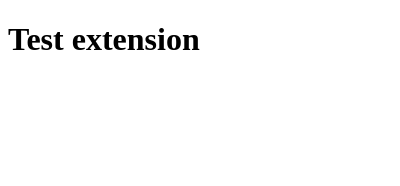
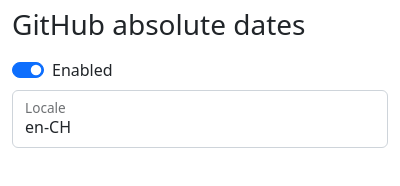
Before and after one commit to MaierN/chrome-extension-github-dates, a browser extension: page popup/popup.html in a window 400 px wide. Drawn offline with nearby package versions, Linux system fonts and the light colour scheme.

Commit message:
config popup

```diff
--- /dev/null
+++ b/popup/popup.css
@@ -0,0 +1,8 @@
+#content {
+  white-space: nowrap;
+  margin-bottom: 12px;
+}
+
+*:focus {
+  box-shadow: none !important;
+}
--- a/popup/popup.html
+++ b/popup/popup.html
@@ -3,9 +3,40 @@
   <html>
     <head>
       <meta charset="utf-8" />
+      <link
+        href="https://cdn.jsdelivr.net/npm/bootstrap@5.2.3/dist/css/bootstrap.min.css"
+        rel="stylesheet"
+        integrity="sha384-rbsA2VBKQhggwzxH7pPCaAqO46MgnOM80zW1RWuH61DGLwZJEdK2Kadq2F9CUG65"
+        crossorigin="anonymous"
+      />
+      <link href="popup.css" rel="stylesheet" type="text/css" />
     </head>
     <body>
-      <h1>Test extension</h1>
+      <div class="container-fluid" id="content">
+        <h1 class="mt-2 mb-3">GitHub absolute dates</h1>
+        <form id="configForm" style="display: none">
+          <div class="form-check form-switch mb-2">
+            <input
+              class="form-check-input"
+              type="checkbox"
+              id="configEnabled"
+              name="configEnabled"
+            />
+            <label class="form-check-label" for="configEnabled">Enabled</label>
+          </div>
+
+          <div class="form-floating mb-2">
+            <input
+              class="form-control"
+              type="text"
+              id="configLocale"
+              name="configLocale"
+              placeholder="Locale"
+            />
+            <label for="configLocale">Locale</label>
+          </div>
+        </form>
+      </div>
       <script src="popup.js"></script>
     </body>
   </html>
--- a/popup/popup.js
+++ b/popup/popup.js
@@ -1,3 +1,29 @@
-console.log("test")
+const configForm = document.getElementById("configForm");
 
-// alert("test")
+const configEnabled = document.getElementById("configEnabled");
+const configLocale = document.getElementById("configLocale");
+
+chrome.storage.sync.get({ locale: "en-CH", enabled: true }, (config) => {
+  configEnabled.checked = config.enabled;
+  configLocale.value = config.locale;
+
+  configEnabled.addEventListener("change", () => {
+    chrome.storage.sync.set({ enabled: configEnabled.checked });
+
+    chrome.tabs.query(
+      {
+        url: "*://github.com/*",
+      },
+      (tabs) => {
+        for (let tab of tabs) {
+          chrome.tabs.reload(tab.id);
+        }
+      }
+    );
+  });
+  configLocale.addEventListener("change", () => {
+    chrome.storage.sync.set({ locale: configLocale.value });
+  });
+
+  configForm.style.display = "initial";
+});
```
Also changed, not shown: scripts/content.js (+16 -5 lines), manifest.json.
